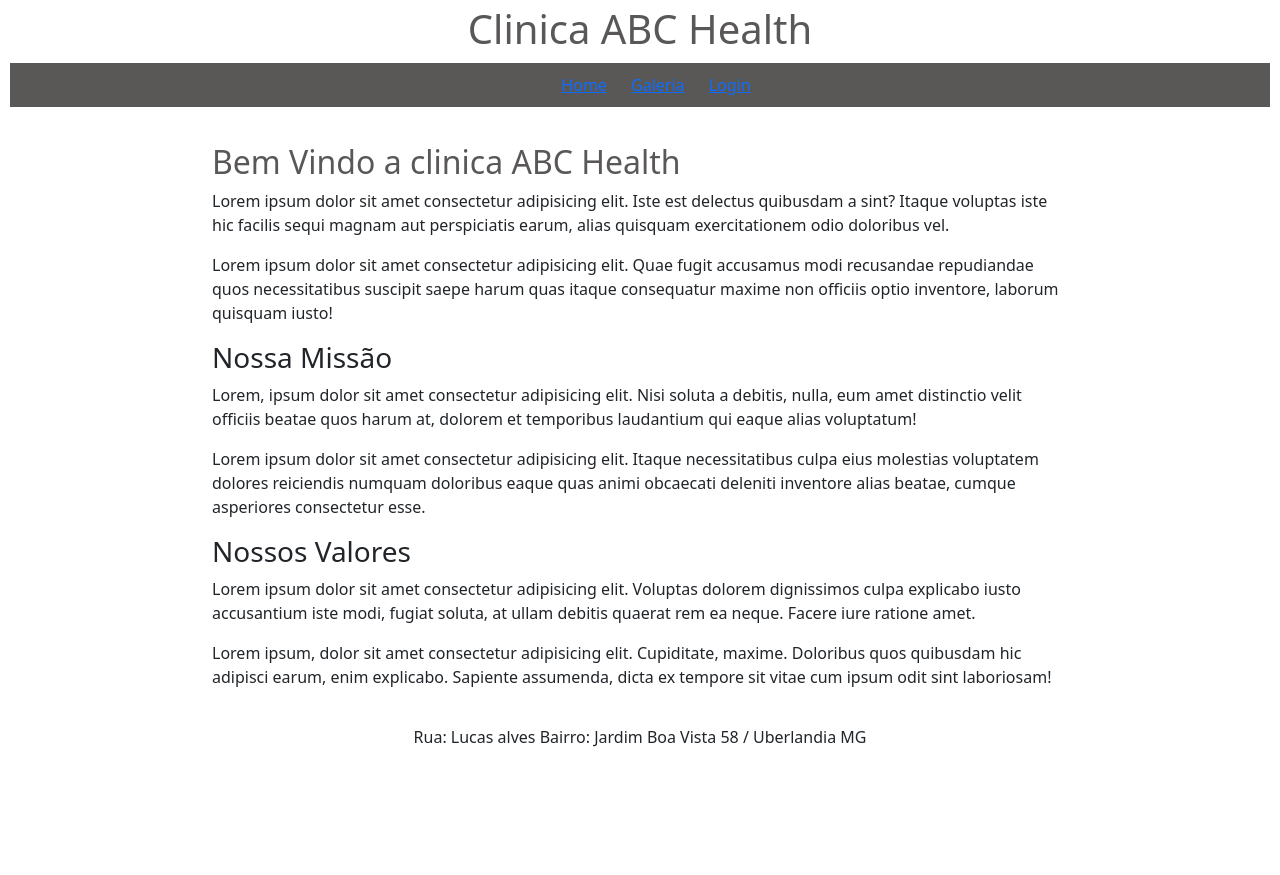
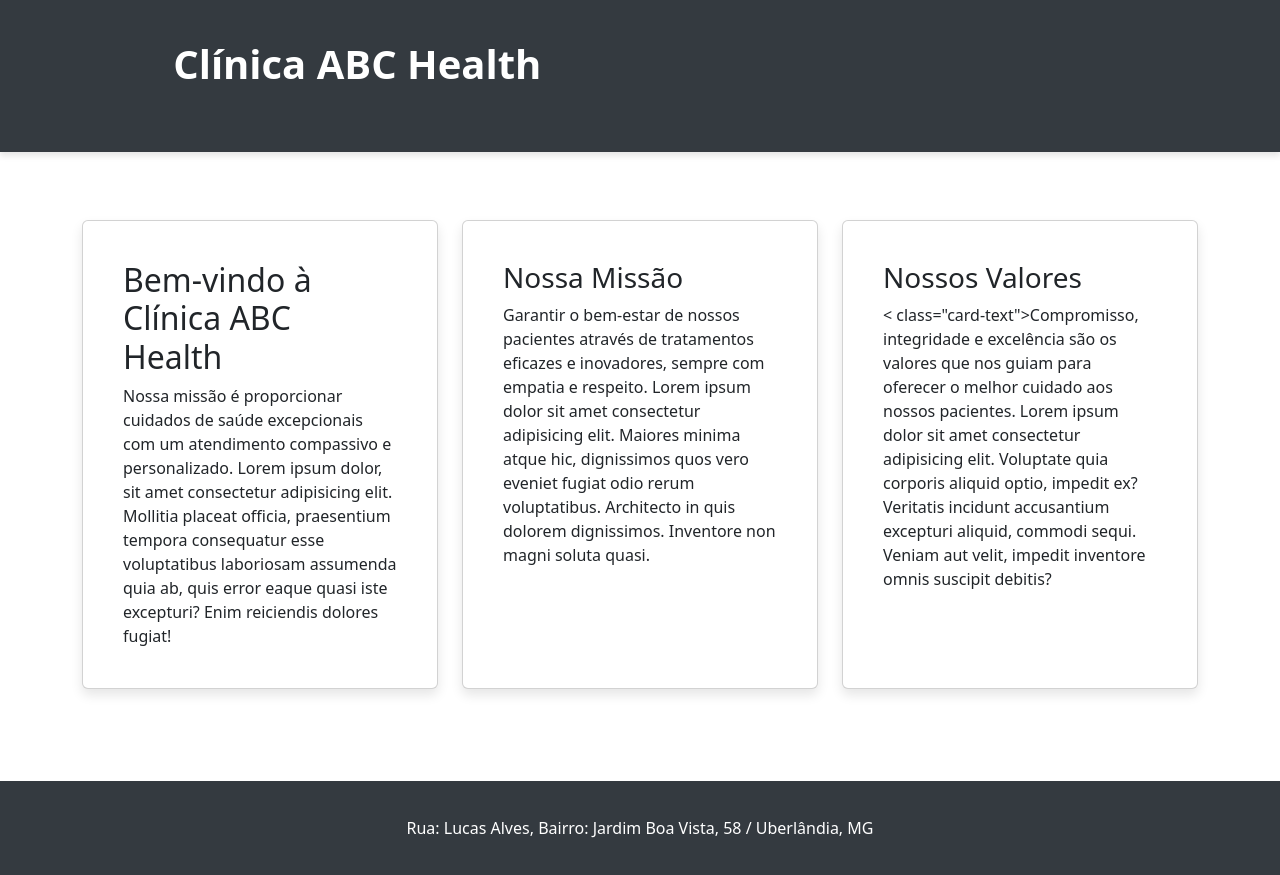
Before and after one commit to Wothon-Mateus/ProgramacaoParaInternet-PPI, a PHP site: page /trabalho8/ex2/index.html in a window 1280 px wide. Before the commit the page ends 747 px from the top, so only its background shows below. Run offline with PHP 8.4, Linux system fonts and the light colour scheme.

Commit message:
finalizado

```diff
--- a/trabalho8/ex2/css/style.css
+++ b/trabalho8/ex2/css/style.css
@@ -1,109 +1,95 @@
+/* Estilo personalizado */
 body {
-    background-color: #a8a3a3;
+    background-color: #f3f4f6;
+    color: #333;
+    font-family: 'Helvetica', sans-serif;
 }
 
-
-main {
-    width: 70%;
-    margin: 0 auto;
-    background-color: white;
-    padding: 20px;
-
-}
-
-
 header {
-    text-align:center;
-    /* position: sticky;
-    top: 0; */
-    margin-top: 5px;
+    background-color: #343a40;
+    color: white;
+    padding: 20px 0;
+    box-shadow: 0 4px 6px rgba(0, 0, 0, 0.1);
 }
 
 header h1 {
-    color: #5a5757;
+    font-size: 2.5rem;
+    font-weight: 700;
+    margin: 0;
 }
 
-
-nav li{
-    display: inline-block;
-    padding: 10px;
+.navbar-nav .nav-link {
+    color: #f8f9fa;
+    font-weight: 500;
+    transition: color 0.3s;
 }
 
-header nav {
-    position: sticky;
-    top: 0;
-
-}
-nav {
-    background-color: #5a5757;
-    margin: 10px;
-
+.navbar-nav .nav-link:hover {
+    color: #adb5bd;
 }
 
-main h2, h3 {
-    color: #5a5757;
+main {
+    padding: 40px 20px;
+}
+
+.card {
+    background-color: #ffffff;
+    border: none;
+    border-radius: 15px;
+    box-shadow: 0 6px 12px rgba(0, 0, 0, 0.1);
+    transition: transform 0.3s, box-shadow 0.3s;
+}
+
+.card:hover {
+    transform: translateY(-5px);
+    box-shadow: 0 12px 24px rgba(0, 0, 0, 0.15);
+}
+
+.card-title {
+    color: #007bff;
 }
 
 footer {
+    background-color: #343a40;
+    color: white;
     text-align: center;
+    padding: 15px 0;
 }
 
-
-/* Galeria */
-
-div h1 {
-    color: white;
-}
-
-header div {
-    border-radius: 10px;
-    width: 70%;
-    margin: 0 auto;
-    background-color: #5a5757;;
-    padding: 2px;
-}
-
-#const{
-    width: 70%;
-    margin: 0 auto;
-    border-radius: 10px;
-    color: white;
-
-}
-
-
-#main_img {
-    width: 67%;
-    border-radius: 10px;
-}
-
-#footer_ga {
-
-    width: 70%;
-    background-color: #5a5757;
-    padding: 1px;
-    margin: 0 auto;
-    border-radius: 10px;
-    color: white;
+footer p {
+    margin: 0;
 }
 
 #main_img {
-    text-align: center;
+    padding: 40px 20px;
 }
 
-img {
-    width: 220px;
-    height: 220px;
-    border-radius: 10px;
-    margin: 7px;
-
+#h2 {
+    text-align: center;
+    font-size: 2.2rem;
+    color: #007bff;
+    margin-bottom: 30px;
 }
 
-#h2{
-    text-align: left;
+.container {
+    display: grid;
+    grid-template-columns: repeat(auto-fit, minmax(200px, 1fr));
+    gap: 15px;
+    padding: 20px;
 }
 
-/* Cadastrado form */
+.item img {
+    width: 100%;
+    height: auto;
+    border-radius: 10px;
+    box-shadow: 0 4px 8px rgba(0, 0, 0, 0.1);
+    transition: transform 0.3s, box-shadow 0.3s;
+}
+
+.item img:hover {
+    transform: scale(1.05);
+    box-shadow: 0 8px 16px rgba(0, 0, 0, 0.2);
+}
 
 #main_form{
     max-width: 300px;
@@ -159,30 +145,8 @@ button:hover {
     background-color: #d4d4d4;
 }
 
-/* Resposividade */
-
-@media (max-width: 600px) {
-
-    main {
-        width: 95%;
-    }
-
-    nav {
-        width: 100%;
+@media (max-width: 768px) {
+    .card {
+        margin-bottom: 20px;
     }
 }
-
-.container {
-
-    width:  95%;
-    display: flex;
-    padding: 1rem;
-    flex-wrap: wrap;
-}
-
-.item {
-    justify-content: space-evenly;
-    flex-basis: 0;
-    flex-grow: 1;
-
-}
--- a/trabalho8/ex2/index.html
+++ b/trabalho8/ex2/index.html
@@ -4,10 +4,11 @@
 <head>
     <meta charset="UTF-8">
     <meta name="viewport" content="width=device-width, initial-scale=1.0">
-    <title>Trabalho 8 - Ex2</title>
+    <title>Clinica ABC Health</title>
 
     <link rel="stylesheet" href="css/style.css">
 
+    <!-- Link para o Bootstrap -->
     <link href="https://stackpath.bootstrapcdn.com/bootstrap/5.3.0/css/bootstrap.min.css" rel="stylesheet">
 
 
@@ -15,65 +16,88 @@
 
 <body>
 
-    <header>
-        <h1>Clinica ABC Health</h1>
-
-
-        <nav>
-            <ul>
-                <li><a href="index.html">Home</a></li>
-                <li><a href="galeria.html" target="_blank">Galeria</a></li>
-                <li><a href="cadastro.html" target="_blank">Login</a></li>
-            </ul>
-        </nav>
-
+    <!-- Cabeçalho -->
+    <header class="text-center">
+        <div class="container">
+            <h1>Clínica ABC Health</h1>
+            <!-- Navegação -->
+            <nav class="navbar navbar-expand-lg navbar-dark mt-3">
+                <div class="container">
+                    <button class="navbar-toggler" type="button" data-bs-toggle="collapse" data-bs-target="#navbarNav"
+                        aria-controls="navbarNav" aria-expanded="false" aria-label="Toggle navigation">
+                        <span class="navbar-toggler-icon">
+                            <div class="collapse navbar-collapse justify-content-center" id="navbarNav">
+                                <ul class="navbar-nav">
+                                    <li class="nav-item">
+                                        <a class="nav-link active" href="index.html">Home</a>
+                                    </li>
+                                    <li class="nav-item">
+                                        <a class="nav-link" href="galeria.html" target="_blank">Galeria</a>
+                                    </li>
+                                    <li class="nav-item">
+                                        <a class="nav-link" href="cadastro.html" target="_blank">Login</a>
+                                    </li>
+                                </ul>
+                            </div>
+                        </span>
+                    </button>
+                </div>
+            </nav>
+        </div>
     </header>
 
-    <main>
-        <article>
-            <h2>Bem Vindo a clinica ABC Health</h2>
+    <!-- Conteúdo Principal -->
+    <main class="container my-5">
+        <div class="row">
+            <div class="col-md-4 mb-4">
+                <article class="card p-4 h-100">
+                    <div class="card-body">
+                        <h2 class="card-title">Bem-vindo à Clínica ABC Health</h2>
+                        <p class="card-text">Nossa missão é proporcionar cuidados de saúde excepcionais com um
+                            atendimento compassivo e personalizado. Lorem ipsum dolor, sit amet consectetur adipisicing
+                            elit. Mollitia placeat officia, praesentium tempora consequatur esse voluptatibus laboriosam
+                            assumenda quia ab, quis error eaque quasi iste excepturi? Enim reiciendis dolores fugiat!
+                        </p>
+                    </div>
+                </article>
+            </div>
 
-            <p>Lorem ipsum dolor sit amet consectetur adipisicing elit. Iste est delectus quibusdam a sint? Itaque
-                voluptas iste hic facilis sequi magnam aut perspiciatis earum, alias quisquam exercitationem odio
-                doloribus vel.</p>
-            <p>Lorem ipsum dolor sit amet consectetur adipisicing elit. Quae fugit accusamus modi recusandae repudiandae
-                quos necessitatibus suscipit saepe harum quas itaque consequatur maxime non officiis optio inventore,
-                laborum quisquam iusto!</p>
+            <div class="col-md-4 mb-4">
+                <article class="card p-4 h-100">
+                    <div class="card-body">
+                        <h3 class="card-title">Nossa Missão</h3>
+                        <p class="card-text">Garantir o bem-estar de nossos pacientes através de tratamentos eficazes e
+                            inovadores, sempre com empatia e respeito. Lorem ipsum dolor sit amet consectetur
+                            adipisicing elit. Maiores minima atque hic, dignissimos quos vero eveniet fugiat odio rerum
+                            voluptatibus. Architecto in quis dolorem dignissimos. Inventore non magni soluta quasi.</p>
+                    </div>
+                </article>
+            </div>
 
-        </article>
-        <article>
-            <h3>Nossa Missão</h3>
-
-            <p>Lorem, ipsum dolor sit amet consectetur adipisicing elit. Nisi soluta a debitis, nulla, eum amet
-                distinctio velit officiis beatae quos harum at, dolorem et temporibus laudantium qui eaque alias
-                voluptatum!</p>
-            <p>Lorem ipsum dolor sit amet consectetur adipisicing elit. Itaque necessitatibus culpa eius molestias
-                voluptatem dolores reiciendis numquam doloribus eaque quas animi obcaecati deleniti inventore alias
-                beatae, cumque asperiores consectetur esse.</p>
-
-        </article>
-        <article>
-            <h3>Nossos Valores</h3>
-
-            <p>Lorem ipsum dolor sit amet consectetur adipisicing elit. Voluptas dolorem dignissimos culpa explicabo
-                iusto accusantium iste modi, fugiat soluta, at ullam debitis quaerat rem ea neque. Facere iure ratione
-                amet.</p>
-            <p>Lorem ipsum, dolor sit amet consectetur adipisicing elit. Cupiditate, maxime. Doloribus quos quibusdam
-                hic adipisci earum, enim explicabo. Sapiente assumenda, dicta ex tempore sit vitae cum ipsum odit sint
-                laboriosam!</p>
-
-        </article>
+            <div class="col-md-4 mb-4">
+                <article class="card p-4 h-100">
+                    <div class="card-body">
+                        <h3 class="card-title">Nossos Valores</h3>
+                        < class="card-text">Compromisso, integridade e excelência são os valores que nos guiam para
+                            oferecer o melhor cuidado aos nossos pacientes. Lorem ipsum dolor sit amet consectetur
+                            adipisicing elit. Voluptate quia corporis aliquid optio, impedit ex? Veritatis incidunt
+                            accusantium excepturi aliquid, commodi sequi. Veniam aut velit, impedit inventore omnis
+                            suscipit debitis?</p>
+                    </div>
+                </article>
+            </div>
+        </div>
     </main>
 
+    <!-- Rodapé -->
     <footer>
-        <address>
-            <p>Rua: Lucas alves Bairro: Jardim Boa Vista 58 / Uberlandia MG</p>
-        </address>
+        <div class="container">
+            <p>Rua: Lucas Alves, Bairro: Jardim Boa Vista, 58 / Uberlândia, MG</p>
+        </div>
     </footer>
 
-
+    <!-- Link para os scripts do Bootstrap -->
     <script src="https://stackpath.bootstrapcdn.com/bootstrap/5.3.0/js/bootstrap.bundle.min.js"></script>
-
 
 </body>
 
```
